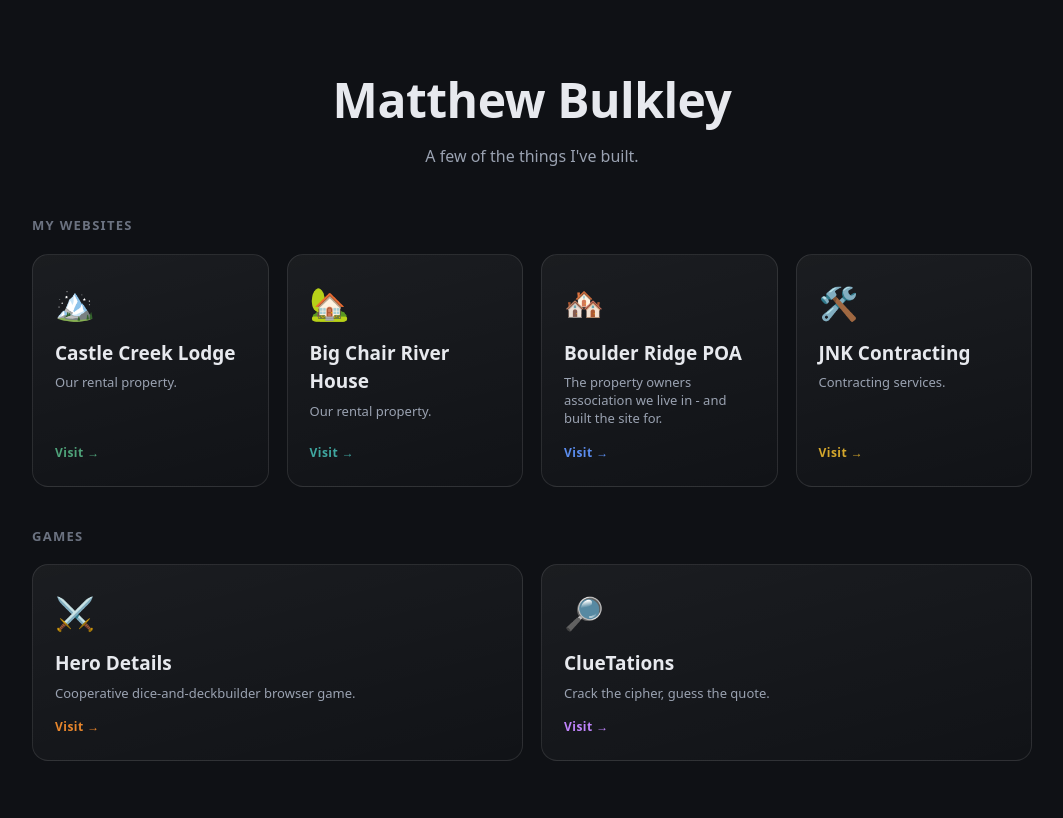
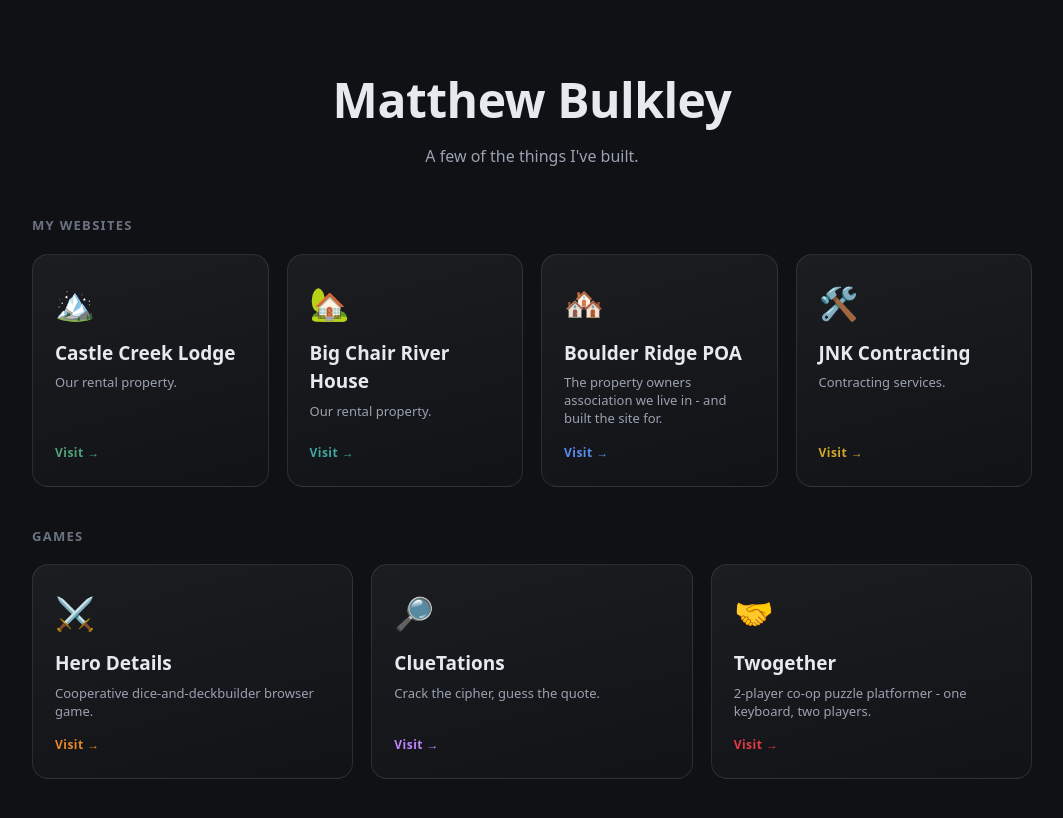
Before and after one commit to mbulkley87/matthewbulkley-dashboard, a React (Vite) app: page / in a window 1280 px wide. Shown: the top 818 px of the page, without its empty margins (108-1171 px from the left). Built offline with nearby package versions, Linux system fonts and the light colour scheme.

Commit message:
Add Twogether to the Games section
Co-Authored-By: Claude Sonnet 5 <noreply@anthropic.com>

```diff
--- a/src/App.jsx
+++ b/src/App.jsx
@@ -46,6 +46,13 @@ const GAMES = [
     icon: '🔎',
     accent: '#c084fc',
   },
+  {
+    name: 'Twogether',
+    description: '2-player co-op puzzle platformer - one keyboard, two players.',
+    href: 'https://twogether.matthewbulkley.com',
+    icon: '🤝',
+    accent: '#e63946',
+  },
 ]
 
 function SiteCard({ site }) {
```
